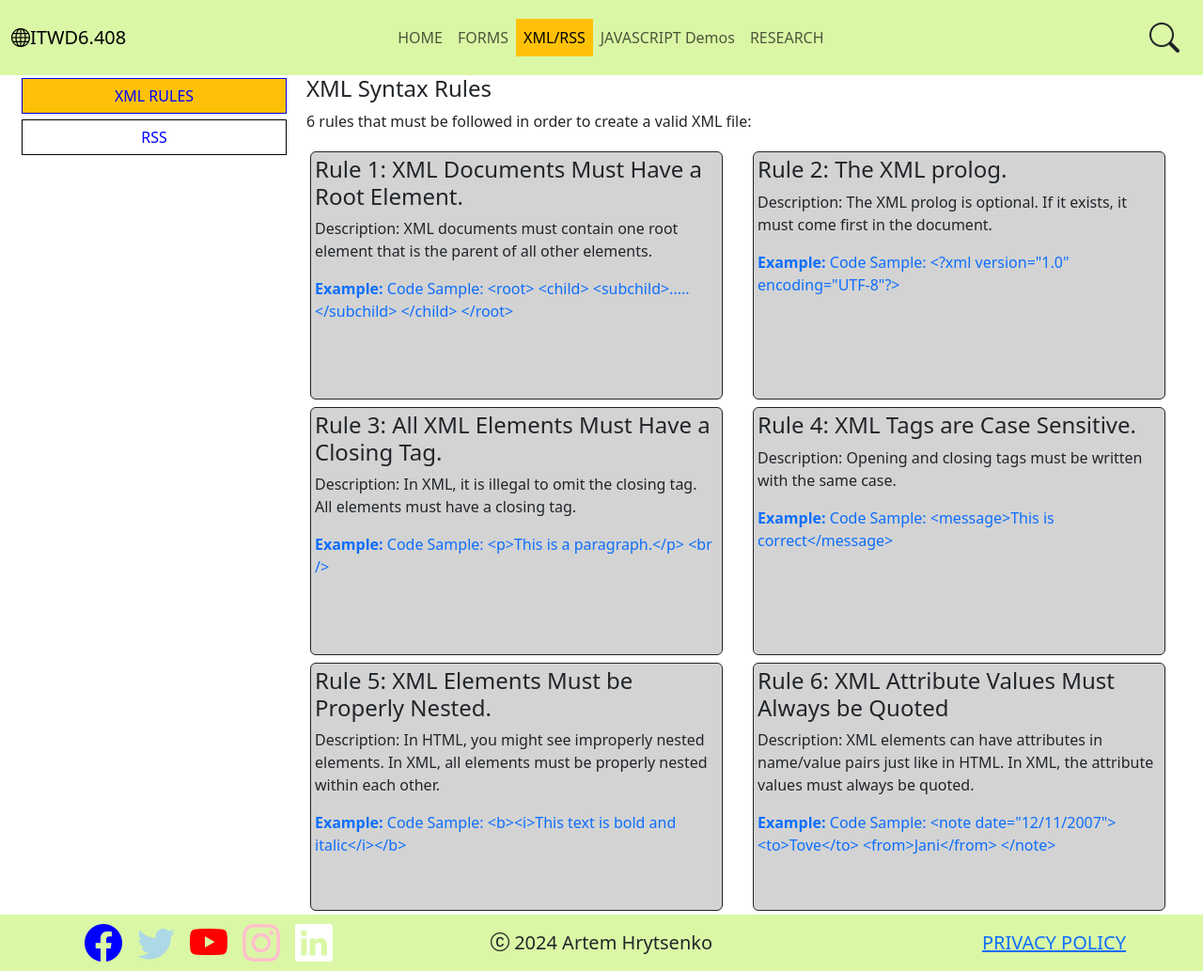
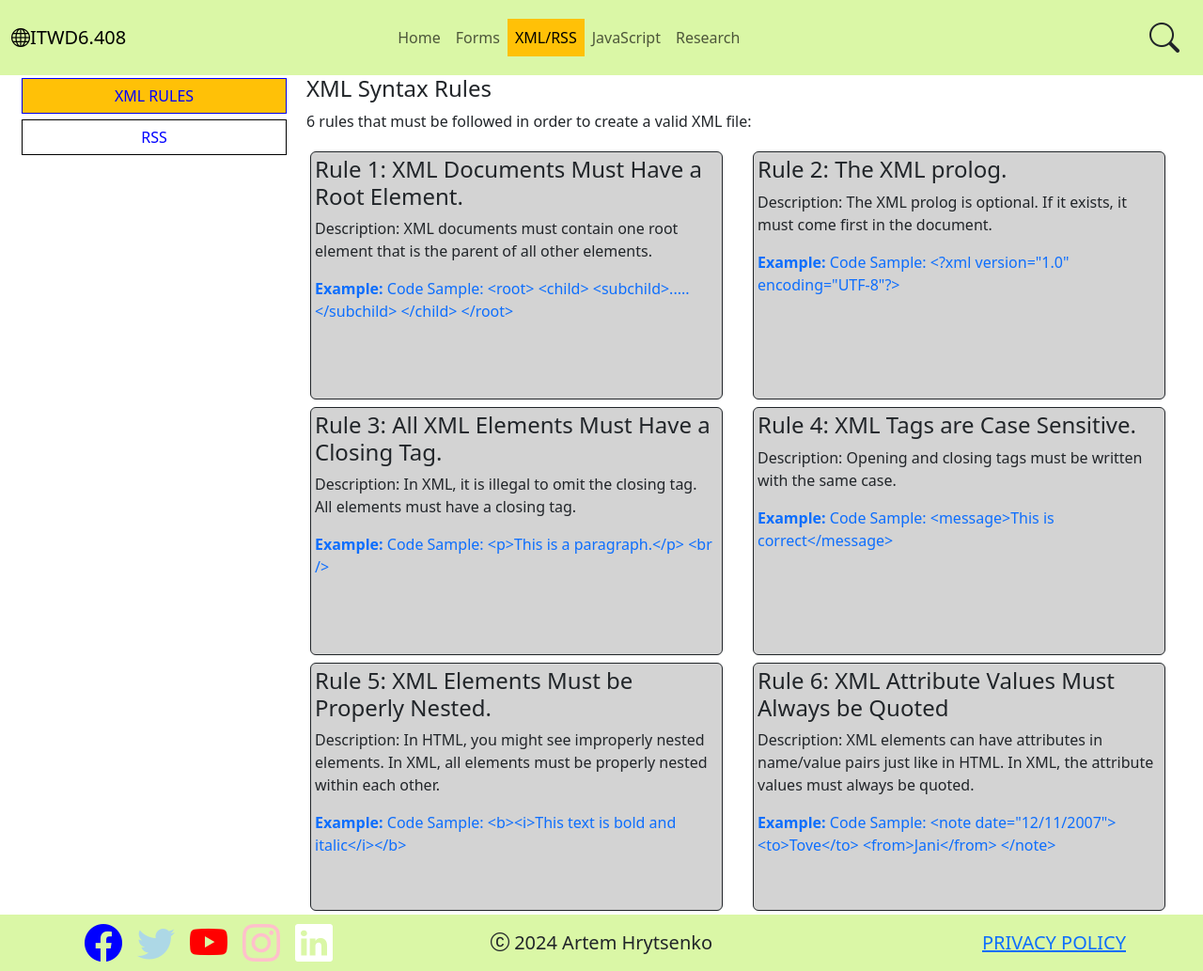
Before and after one commit to ArtemHrytsenko04/Adv-WebPageCourse, a plain HTML site: page docs/xml-rss.html in a window 1280 px wide. Shown: the whole page at 94% size. Drawn offline with nearby package versions, Linux system fonts and the light colour scheme; no server answers.

Commit message:
Add files via upload

```diff
--- a/docs/xml-rss.html
+++ b/docs/xml-rss.html
@@ -119,11 +119,11 @@
             <!--Collapse navbar-->
             <div class="collapse navbar-collapse d-lg-flex justify-content-center" id="navbarNavAltMarkup">
                 <div class="navbar-nav w-50 float-end" style="background-color: var(--navbar-color)" ;>
-                    <a class="nav-link text-end" aria-current="page" href="home.html">HOME</a>
-                    <a class="nav-link text-end" href="form.html">FORMS</a>
+                    <a class="nav-link text-end" aria-current="page" href="home.html">Home</a>
+                    <a class="nav-link text-end" href="form.html">Forms</a>
                     <a class="nav-link active text-end bg-warning" href="xml-rss.html">XML/RSS</a>
-                    <a class="nav-link text-end" href="javascript.html">JAVASCRIPT Demos</a>
-                    <a class="nav-link text-end" href="#">RESEARCH</a>
+                    <a class="nav-link text-end" href="javascript.html">JavaScript</a>
+                    <a class="nav-link text-end" href="my-research.html">Research</a>
                 </div>
             </div>
 
```
Also changed, not shown: docs/form.html (+2 -2 lines), docs/javascript.html (+4 -4 lines).
